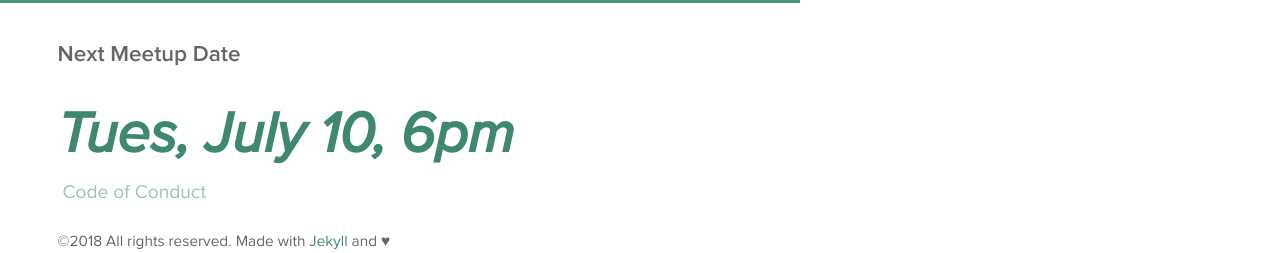
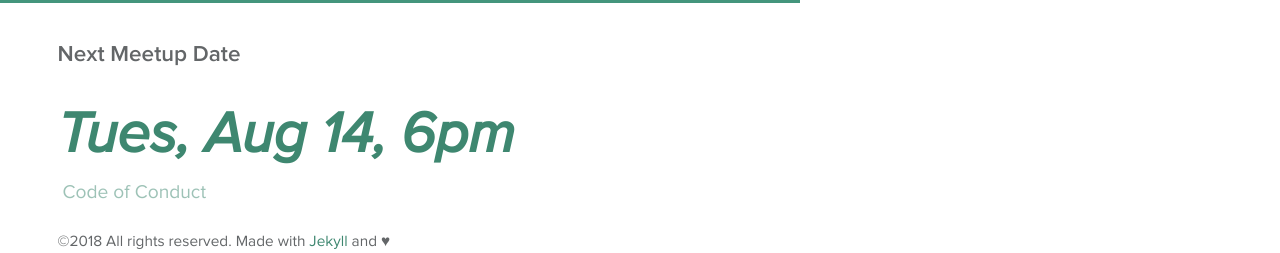
Before and after one commit to mercedesb/dev-together, a Jekyll site: the page built from docs/_posts/2018-05-08-first-event.md, in a window 1280 px wide. Shown: the part 1990-2243 px from the top of the page. Built offline with Jekyll 4.4.1, drawn with Linux system fonts in a browser that asks for light colours.

Commit message:
added aug event date

```diff
--- a/docs/_config.yml
+++ b/docs/_config.yml
@@ -39,8 +39,8 @@ author:
   twitter   : http://twitter.com/devtogetherchi
   instagram : http://instagram.com/devtogetherchi
   meetup    : http://meetup.com/devtogetherchi
-  eventtime : Tues, July 10, 6pm
-  eventlink : https://www.meetup.com/devtogetherchi/events/250565801/
+  eventtime : Tues, Aug 14, 6pm
+  eventlink : https://www.meetup.com/DevTogetherChi/events/251618131/
 
 # google_analytics: UA-52446115-1
 repo: http://github.com/mercedesb/dev-together
```
Also changed, not shown: 1 other file.
